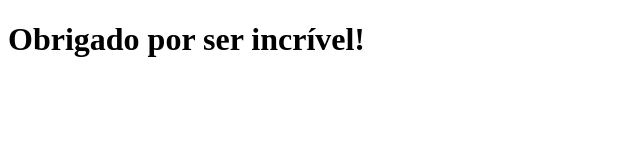
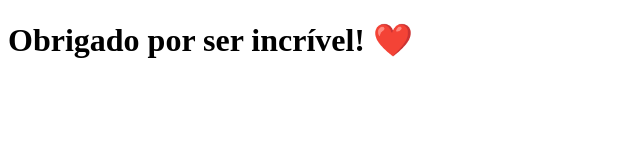
Before and after one commit to fesper-s/clone-tabnews, a Next.js app: page / in a window 1280 px wide. Shown: the top 160 px of the page, without its empty margins (0-640 px from the left). Built offline with nearby package versions, Linux system fonts and the light colour scheme.

Commit message:
modifica a frase

```diff
--- a/pages/index.js
+++ b/pages/index.js
@@ -1,5 +1,5 @@
 function Home() {
-    return <h1>Obrigado por ser incrível!</h1>
+    return <h1>Obrigado por ser incrível! ❤️</h1>
 }
 
 export default Home;
```
